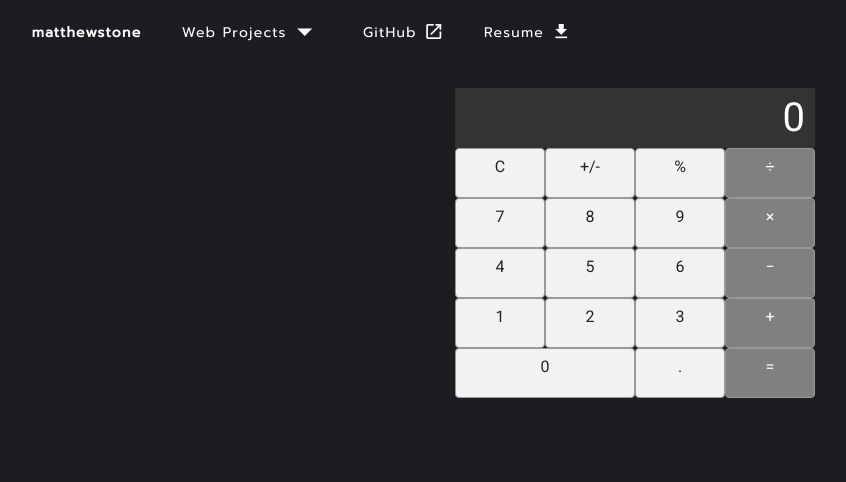
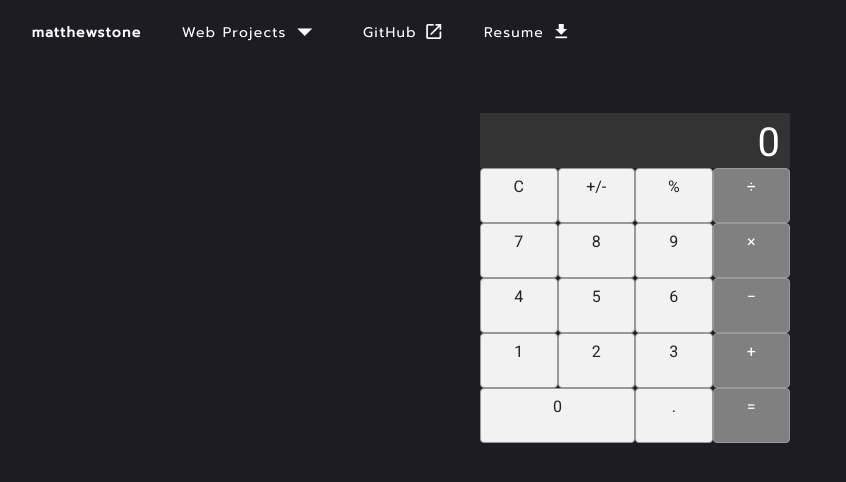
Before and after one commit to MatthewStonee/Personal-Site, a Vue app: page /calculator in a window 1280 px wide. Shown: the top 482 px of the page, without its empty margins (5-851 px from the left). Built offline with nearby package versions, Linux system fonts and the light colour scheme.

Commit message:
fixed calculator

```diff
--- a/src/components/CalcComponent.vue
+++ b/src/components/CalcComponent.vue
@@ -126,8 +126,9 @@ export default {
   font-size: 40px;
   display: grid;
   grid-template-columns: repeat(4, 1fr);
-  grid-auto-rows: minmax(50px, auto);
+  grid-auto-rows: minmax(55px, 55px);
   text-align: center;
+  padding: 25px;
 }
 
 .display {
```
